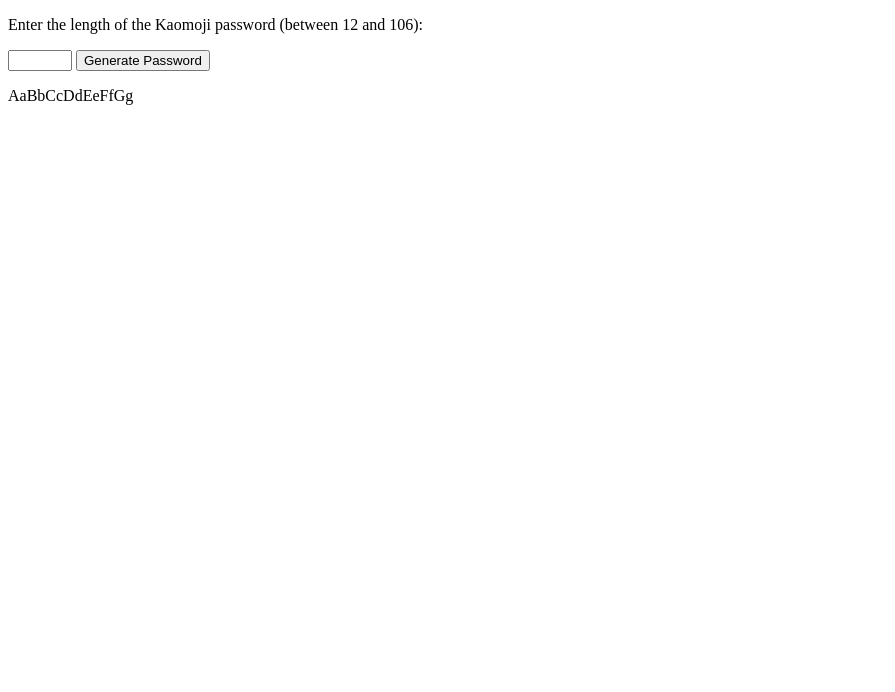
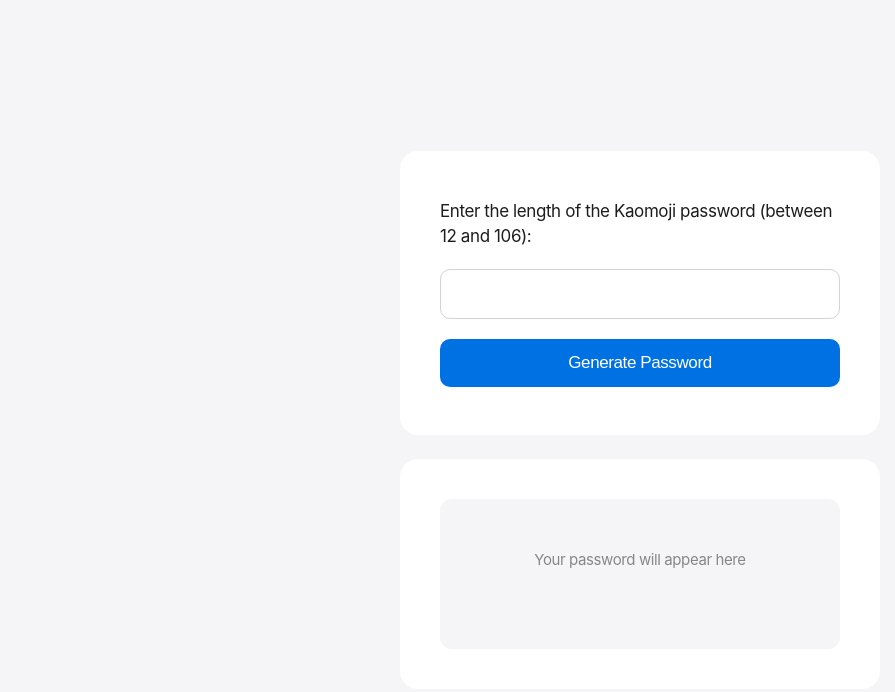
Before and after one commit to UnstoppableBlob/jackpot1, a website: page index.html in a window 1280 px wide. Shown: the whole page, without its empty margins (0-895 px from the left). Drawn offline with Linux system fonts and the light colour scheme.

Commit message:
styled it a little, and also let you copy it.

```diff
--- a/index.html
+++ b/index.html
@@ -12,7 +12,14 @@
       <input type="number" id="input-length" min="12" max="106" required>
       <button type="submit">Generate Password</button>
     </form>
-    <p id="output">AaBbCcDdEeFfGg</p>
+    <div class="popup">
+      <div id="outside-box">
+        <div id="inside-box">
+          <p id="output"></p>
+        </div>
+      </div>
+    </div>
+
     <script src="script.js"></script>
   </body>
 </html>
--- a/script.js
+++ b/script.js
@@ -1,6 +1,7 @@
 const lenInput = document.getElementById("input-length");
 const lenForm = document.getElementById("length-form");
 const output = document.getElementById("output");
+const insideBox = document.getElementById("inside-box");
 
 const randomI = (min, max) => {
     return Math.floor(Math.random() * (max - min + 1)) + min;
@@ -21,38 +22,23 @@ lenForm.addEventListener("submit", (event) => {
 
     const valid = [6, 7, 8, 9, 10];
 
-
-
     let current = [];
     let remaining = targetLen;
 
-
     while (remaining > 0) {
-
-
         const shuffled = valid.sort(() => 0.5 - Math.random());
-
-        // let foundMove = false;
 
         for (let len of shuffled) {
             let attempt = remaining - len;
 
-
             if (attempt === 0 || (attempt >= 6 && attempt !== 11)) {
                 current.push(len);
                 remaining = attempt;
-                // foundMove = true;
                 break;
             }
         }
+    }
 
-    //     if (!foundMove) {
-    //         output.textContent = "Error: Could not find a valid combination."
-    //         return;
-    //     }
-    // }
-
-    }
     let password = current.map(len => {
         const list = kaomojimap[len]
         return list[randomI(0, list.length - 1)];
@@ -60,3 +46,20 @@ lenForm.addEventListener("submit", (event) => {
 
     output.textContent = password;
 });
+
+insideBox.addEventListener("click", () => {
+    const passwordText = output.textContent;
+
+    if (passwordText && passwordText !== 'Your password will appear here') {
+        navigator.clipboard.writeText(passwordText).then(() => {
+
+            insideBox.classList.add('copied');
+
+            setTimeout(() => {
+                insideBox.classList.remove('copied');
+            }, 300);
+        }).catch(err => {
+            console.error('Failed to copy:', err);
+        });
+    }
+});
--- a/style.css
+++ b/style.css
@@ -0,0 +1,205 @@
+ * {
+    margin: 0;
+    padding: 0;
+    box-sizing: border-box;
+}
+
+html, body {
+    font-family: -apple-system, BlinkMacSystemFont, 'SF Pro Display', 'Segoe UI', Roboto, sans-serif;
+    background: #f5f5f7;
+    min-height: 100vh;
+    display: flex;
+    flex-direction: column;
+    justify-content: center;
+    align-items: center;
+    padding: 20px;
+    color: #1d1d1f;
+}
+
+form {
+    background: #ffffff;
+    padding: 48px 40px;
+    border-radius: 18px;
+    max-width: 480px;
+    width: 100%;
+    margin-bottom: 24px;
+    transition: transform 0.3s cubic-bezier(0.4, 0, 0.2, 1);
+}
+
+form:hover {
+    transform: translateY(-2px);
+}
+
+form p {
+    color: #1d1d1f;
+    font-size: 17px;
+    margin-bottom: 20px;
+    font-weight: 400;
+    letter-spacing: -0.4px;
+    line-height: 1.47059;
+}
+
+input[type="number"] {
+    width: 100%;
+    padding: 14px 16px;
+    margin-bottom: 20px;
+    border: 1px solid #d2d2d7;
+    border-radius: 10px;
+    font-size: 17px;
+    font-weight: 400;
+    transition: all 0.25s cubic-bezier(0.4, 0, 0.2, 1);
+    background: #ffffff;
+    color: #1d1d1f;
+    -webkit-appearance: none;
+    appearance: none;
+}
+
+input[type="number"]:hover {
+    border-color: #86868b;
+    background: #fafafa;
+}
+
+input[type="number"]:focus {
+    outline: none;
+    border-color: #0071e3;
+    background: #ffffff;
+    transform: scale(1.01);
+}
+
+button {
+    width: 100%;
+    padding: 14px;
+    background: #0071e3;
+    color: #ffffff;
+    border: none;
+    border-radius: 10px;
+    font-size: 17px;
+    font-weight: 400;
+    cursor: pointer;
+    transition: all 0.25s cubic-bezier(0.4, 0, 0.2, 1);
+    letter-spacing: -0.4px;
+}
+
+button:hover {
+    background: #0077ed;
+    transform: translateY(-1px);
+}
+
+button:active {
+    background: #006edb;
+    transform: scale(0.98);
+}
+
+.popup {
+    display: flex;
+    justify-content: center;
+    align-items: center;
+    width: 100%;
+    max-width: 480px;
+}
+
+#outside-box {
+    background: #ffffff;
+    padding: 40px;
+    border-radius: 18px;
+    width: 100%;
+    transition: transform 0.3s cubic-bezier(0.4, 0, 0.2, 1);
+}
+
+#outside-box:hover {
+    transform: translateY(-2px);
+}
+
+#inside-box {
+    text-align: center;
+    background: #f5f5f7;
+    padding: 32px 24px;
+    border-radius: 12px;
+    min-height: 120px;
+    display: flex;
+    flex-direction: column;
+    align-items: center;
+    justify-content: center;
+    transition: all 0.3s cubic-bezier(0.4, 0, 0.2, 1);
+    cursor: pointer;
+    position: relative;
+    border: 1px solid transparent;
+}
+
+#inside-box:hover {
+    background: #ebebed;
+    border-color: #d2d2d7;
+}
+
+#inside-box:active {
+    transform: scale(0.98);
+}
+
+#inside-box::after {
+    content: 'Click to copy';
+    font-size: 13px;
+    color: #86868b;
+    opacity: 0;
+    transition: opacity 0.2s ease;
+    pointer-events: none;
+    letter-spacing: -0.2px;
+    margin-top: 12px;
+    font-weight: 400;
+}
+
+#inside-box:hover::after {
+    opacity: 1;
+}
+
+#output {
+    font-size: 28px;
+    color: #1d1d1f;
+    font-weight: 500;
+    word-break: break-all;
+    line-height: 1.5;
+    min-height: 56px;
+    display: flex;
+    align-items: center;
+    justify-content: center;
+    letter-spacing: 1px;
+    transition: all 0.2s ease;
+    user-select: all;
+}
+
+#output:empty::before {
+    content: 'Your password will appear here';
+    font-size: 15px;
+    color: #86868b;
+    font-weight: 400;
+    letter-spacing: -0.4px;
+}
+
+@keyframes copyPulse {
+    0% { transform: scale(1); }
+    50% { transform: scale(1.02); }
+    100% { transform: scale(1); }
+}
+
+#inside-box.copied {
+    animation: copyPulse 0.3s ease;
+}
+
+#inside-box.copied::after {
+    content: 'Copied!';
+    opacity: 1;
+    color: #0071e3;
+}
+
+@media (max-width: 600px) {
+    form, #outside-box {
+        padding: 32px 24px;
+    }
+
+    #output {
+        font-size: 24px;
+    }
+
+    form p {
+        font-size: 15px;
+    }
+}
```
Also changed, not shown: test.css (added), test.js (deleted).
